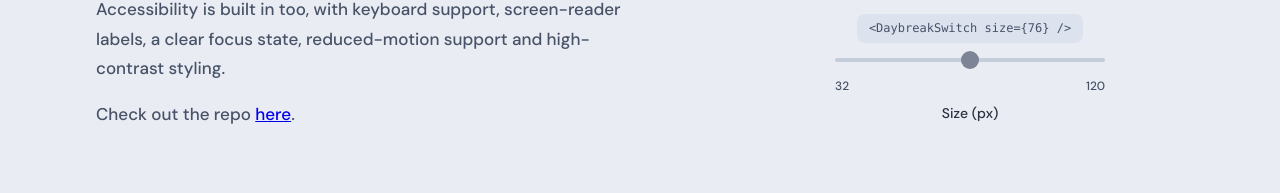
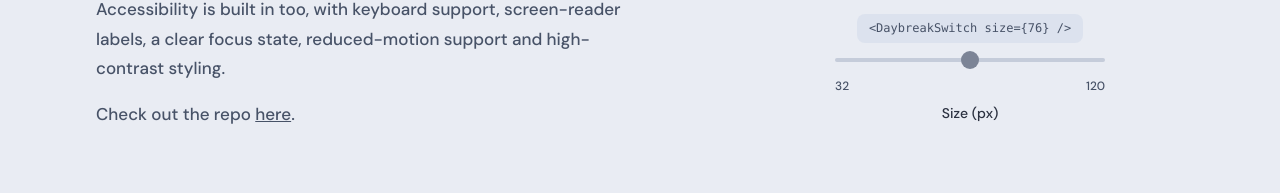
Before and after one commit to james-gulland/daybreak-switch, a React (Vite) app: page / in a window 1280 px wide. Shown: the part 1885-2078 px from the top of the page. Built offline with nearby package versions, Linux system fonts and the light colour scheme; a web font is replaced by a local one.

Commit message:
Fix: styling on demo copy link

```diff
--- a/src/components/Playground/Playground.css
+++ b/src/components/Playground/Playground.css
@@ -50,6 +50,11 @@
   color: var(--page-color-body);
   font-size: 1.0625rem;
   line-height: 1.75;
+}
+
+.size-demo__copy a {
+  color: inherit;
+  text-decoration: underline;
 }
 
 .size-demo__copy code {
```
